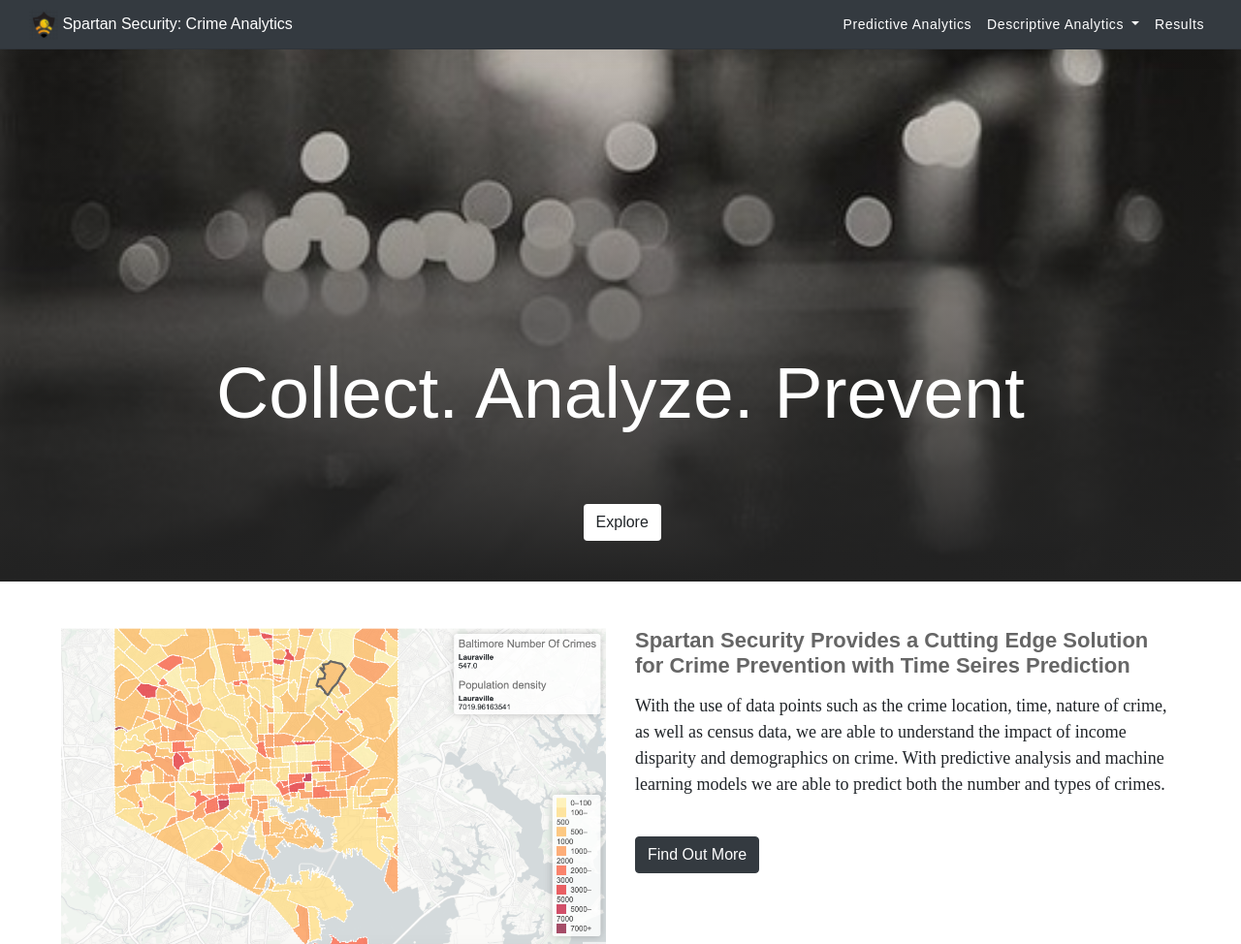
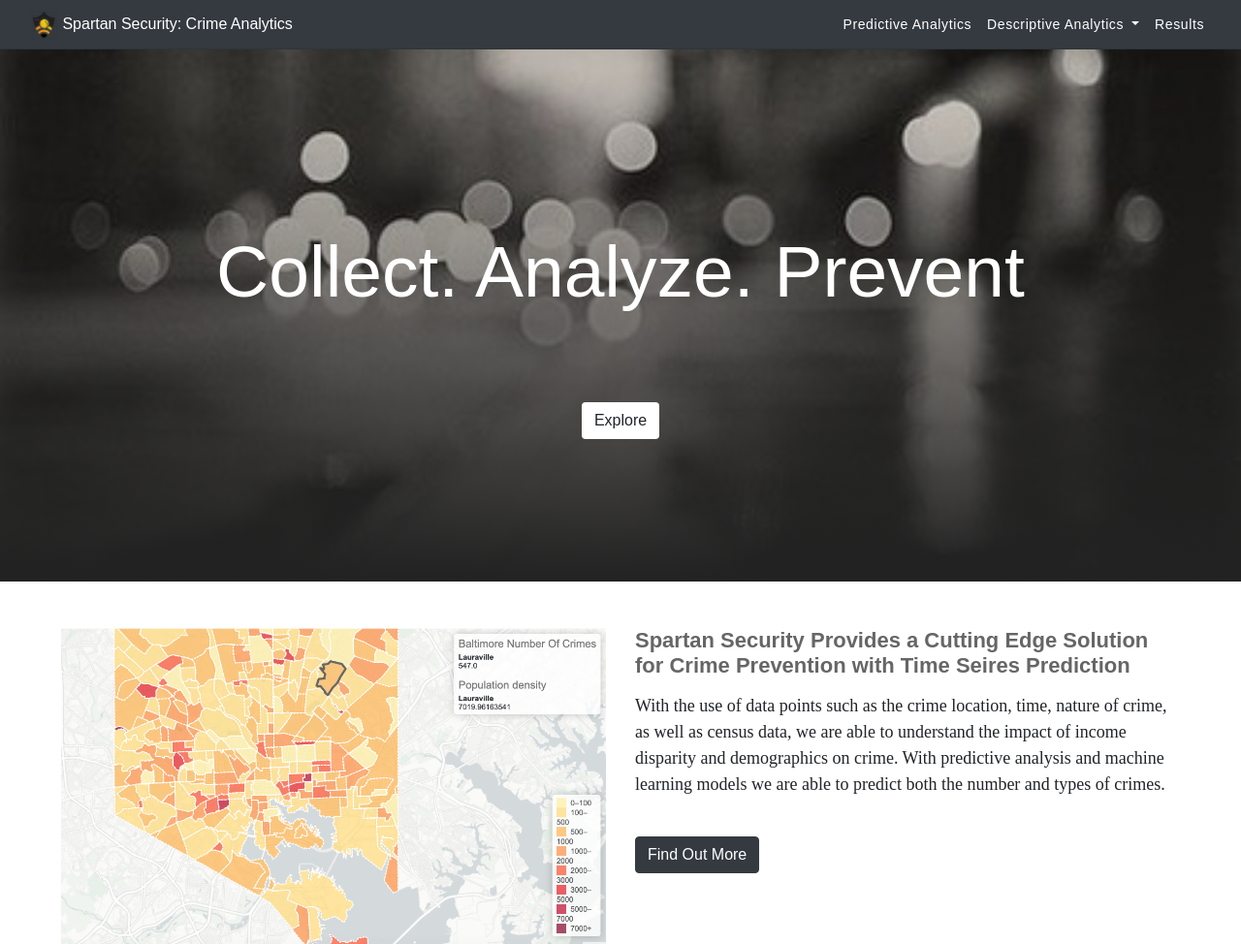
Before and after one commit to Swayam595/SpartanSecurity, a Flask app: page / in a window 1280 px wide. Shown: the top 974 px of the page at 97% size. Run offline with Flask 2, Linux system fonts and the light colour scheme; some libraries are stand-ins or nearby versions.

Commit message:
home page css correction

```diff
--- a/app/static/css/style.css
+++ b/app/static/css/style.css
@@ -28,16 +28,13 @@ body{
 .banner-text{
     text-align: center;
     color: white;
-    position: absolute;
-    top: 45%;
-    width: 100%;
+    margin: 0 auto;
+    margin-top: 235px;
     font-weight:500;
     font-size: 75px;
+    width:100%;
 }
 .banner button{
-    position: absolute;
-    top: 65%;
-    left: 47%;
     background-color:white;
 }
 .about-text{
--- a/app/templates/home2.html
+++ b/app/templates/home2.html
@@ -8,9 +8,13 @@
 <div class="container-fluid">
     <div class="row banner">
         <h1 class="banner-text">Collect. Analyze. Prevent</h1>
-        <a class="js-scroll" href="#about"><button class="btn explore-btn">Explore</button></a>
+        <div class="w-100 text-center mt-n5">
+            <a class="js-scroll" href="#about">
+                <button class="btn explore-btn">Explore</button>
+            </a>
+        </div>
     </div>
-    <div class="about row px-5 my-5" id="about">
+    <div class="about row px-5 py-5" id="about">
         <div class="col">
             <img class="home-map-img" src="../static/images/mainpic.png">
         </div>
@@ -57,21 +61,7 @@ $(window).scroll(function(){
     $(".banner-text").css("opacity", 1 - $(window).scrollTop() / 250);
     $(".explore-btn").css("opacity", 1 - $(window).scrollTop() / 250);
 });
-$(document).ready(function(){
-    $(".js-scroll").on('click', function(event) {
 
-        if (this.hash !== "") {
-          event.preventDefault();
-          var hash = this.hash;
-
-          $('html, body').animate({
-            scrollTop: $(hash).offset().top
-          }, 800, function(){
-             window.location.hash = hash;
-          });
-        }
-    });
-}
 
 
 </script>
```
